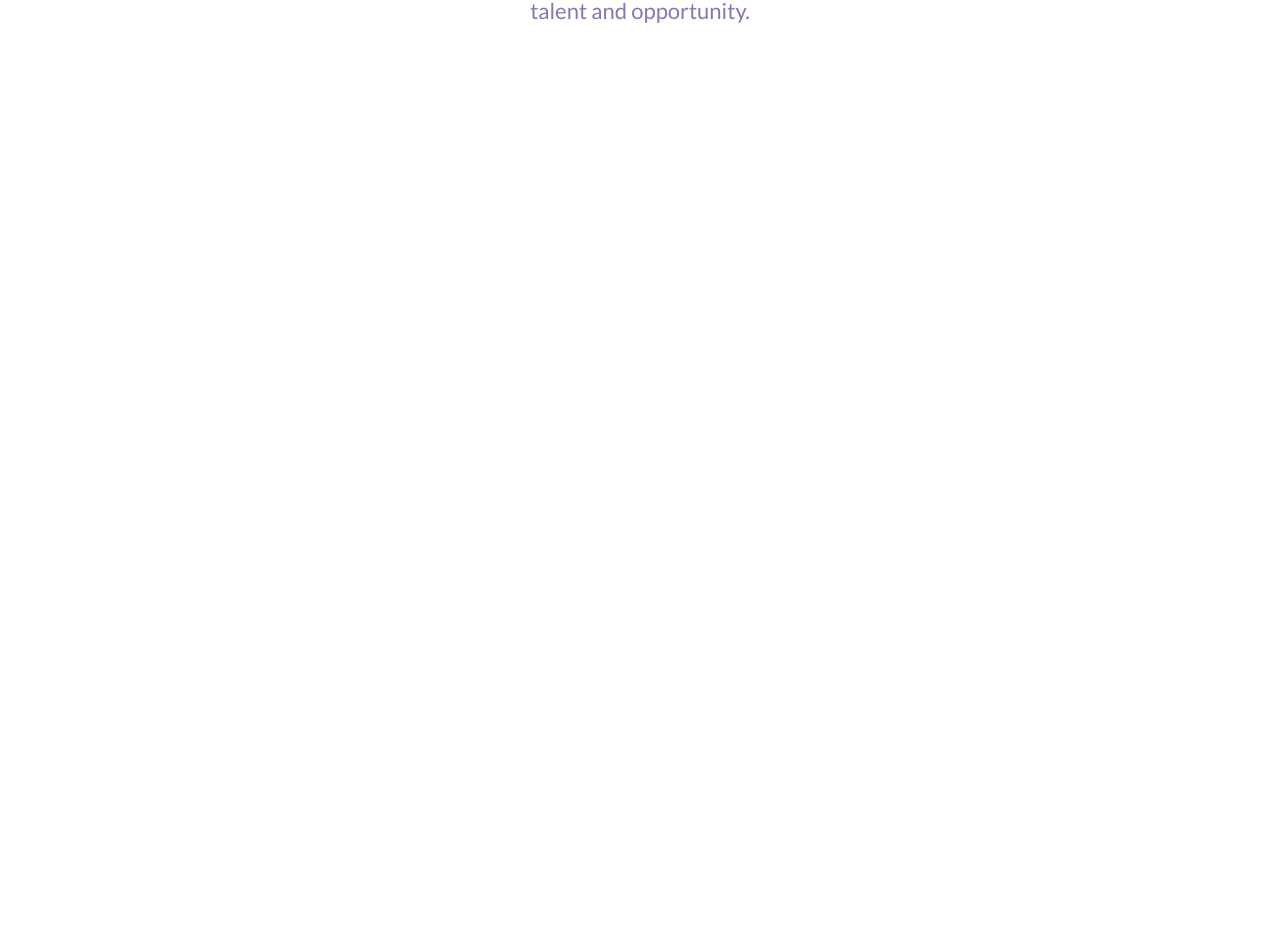
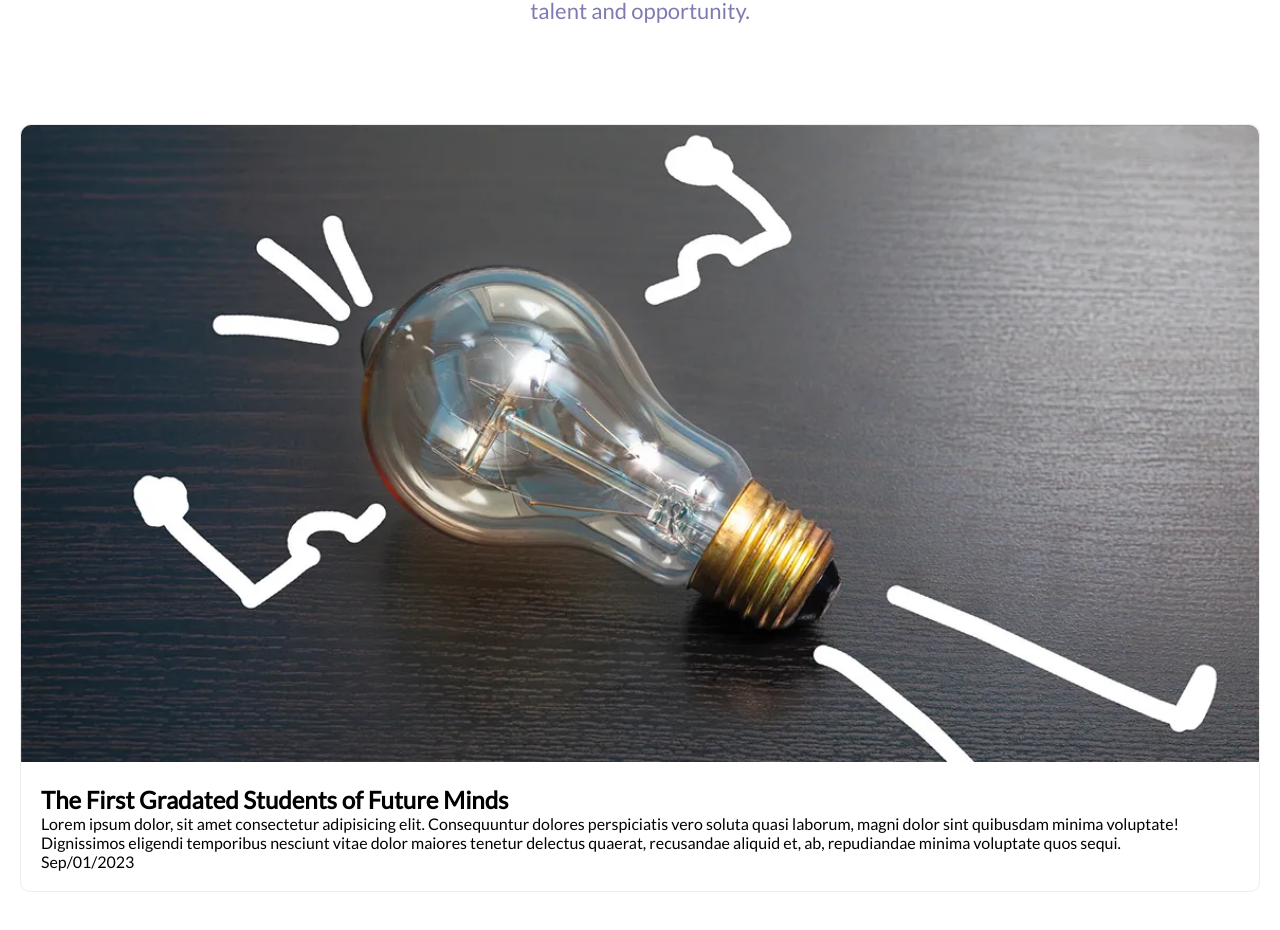
Before and after one commit to batoorsohail/future_minds, a React (Create React App) app: page /Blog in a window 1280 px wide. Shown: the part 216-1146 px from the top of the page. Before the commit the page ends 800 px from the top, so only its background shows below. Built offline with nearby package versions, Linux system fonts and the light colour scheme.

Commit message:
Add Blogs container

```diff
--- /dev/null
+++ b/src/components/Blogs.jsx
@@ -0,0 +1,29 @@
+import React from 'react';
+import blog1 from '../images/blog1.webp';
+
+const Blogs = () => {
+  const blogs = [
+    {
+      image: blog1,
+      blogTitle: 'The First Gradated Students of Future Minds',
+      textDetails: 'Lorem ipsum dolor, sit amet consectetur adipisicing elit. Consequuntur dolores perspiciatis vero soluta quasi laborum, magni dolor sint quibusdam minima voluptate! Dignissimos eligendi temporibus nesciunt vitae dolor maiores tenetur delectus quaerat, recusandae aliquid et, ab, repudiandae minima voluptate quos sequi.',
+      date: 'Sep/01/2023',
+    },
+  ];
+  return (
+    <section className="blogs">
+      {blogs.map((blog) => (
+        <section className="blog-container" key={blogs.id}>
+          <img src={blog.image} alt={blog.image} className="blog-image" />
+          <article className="blog-details">
+            <h2>{blog.blogTitle}</h2>
+            <p>{blog.textDetails}</p>
+            <p>{blog.date}</p>
+          </article>
+        </section>
+      ))}
+    </section>
+  );
+};
+
+export default Blogs;
--- a/src/pages/BlogPage.jsx
+++ b/src/pages/BlogPage.jsx
@@ -1,5 +1,6 @@
 import React from 'react';
 import './blogPage.css';
+import Blog from '../components/Blogs';
 
 const AboutPage = () => (
   <section className="news-section">
@@ -10,6 +11,7 @@ const AboutPage = () => (
         collaborative learning, remote work, and closing the gap between talent and opportunity.
       </p>
     </article>
+    <Blog />
   </section>
 );
 
--- a/src/pages/blogPage.css
+++ b/src/pages/blogPage.css
@@ -19,6 +19,7 @@
   flex-direction: column;
   align-items: center;
   gap: 30px;
+  padding-bottom: 50px;
 }
 
 .aboutPage-title {
@@ -30,3 +31,22 @@
   color: #7e7bb2;
   font-size: 22px;
 }
+
+.blogs {
+  padding-top: 50px;
+}
+
+.blog-container {
+  border: #ececec solid 1px;
+  border-radius: 10px;
+}
+
+.blog-image {
+  width: 100%;
+  border-top-left-radius: 10px;
+  border-top-right-radius: 10px;
+}
+
+.blog-details {
+  padding: 20px;
+}
```
Also changed, not shown: src/images/blog1.webp (added).
